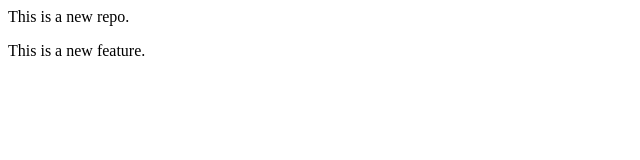
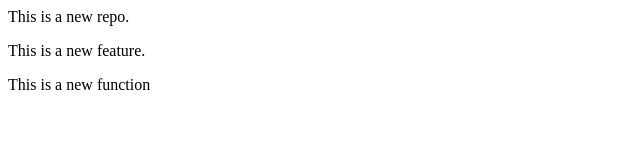
Before and after one commit to Goyal-Bhavishay-104/localrepo, a plain HTML site: page index.html in a window 1280 px wide. Shown: the whole page, without its empty margins (0-640 px from the left). Drawn offline with Linux system fonts and the light colour scheme.

Commit message:
Add new function

```diff
--- a/index.html
+++ b/index.html
@@ -1,2 +1,3 @@
 <p>This is a new repo.</p>
 <p>This is a new feature.</p>
+<p>This is a new function</p>
```
